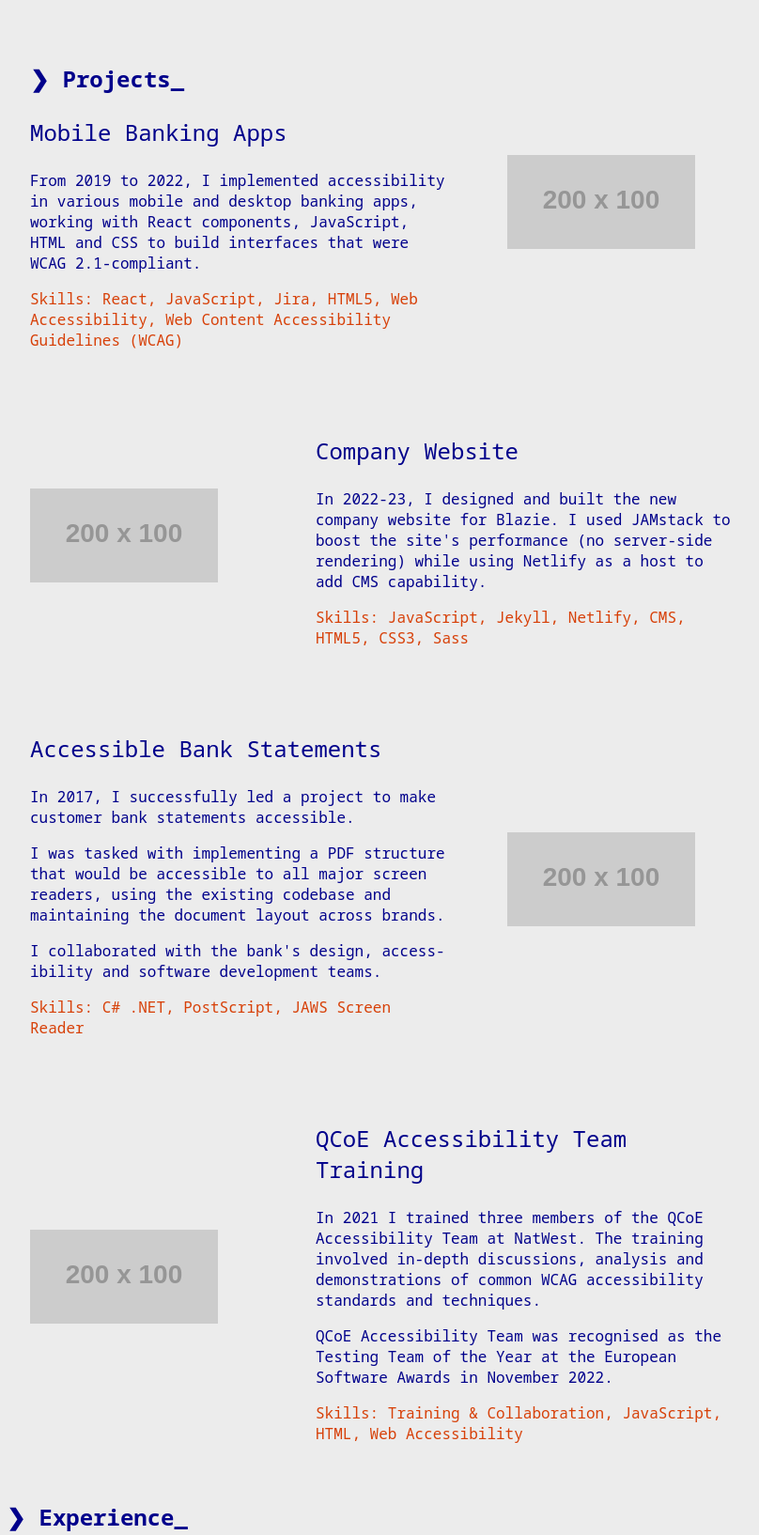
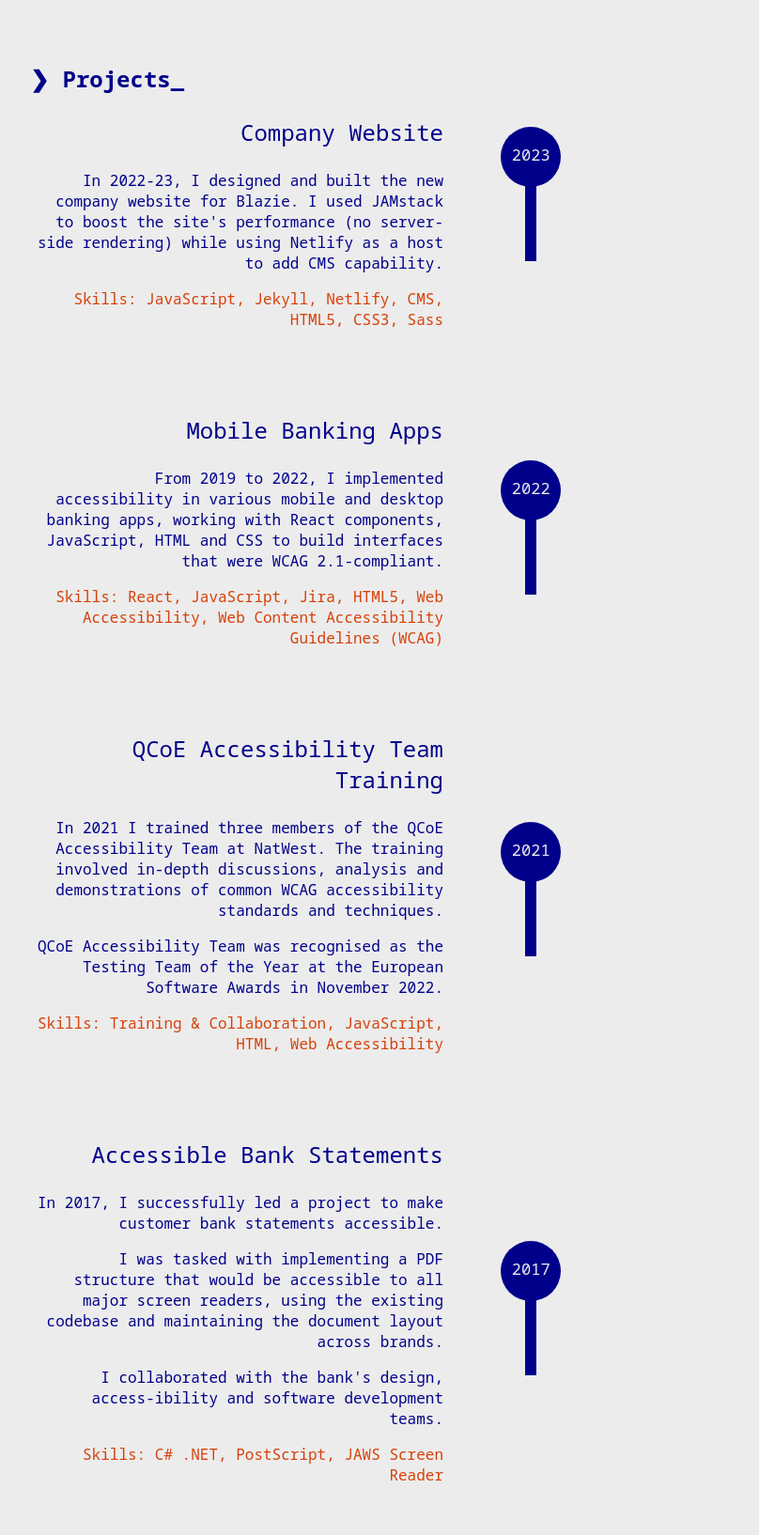
Before and after one commit to ptikobj/dev-portfolio, a plain HTML site: page index.html in a window 1280 px wide. Shown: the part 631-2265 px from the top of the page at 94% size, without its empty margins (233-1041 px from the left). Drawn offline with nearby package versions, Linux system fonts and the light colour scheme; placeholder pictures from the web are drawn by us.

Commit message:
changed layout

```diff
--- a/assets/css/style.css
+++ b/assets/css/style.css
@@ -12,8 +12,8 @@ body {
 }
 
 h1 {
-  padding-left: .25rem;
-  padding-right: .25rem;
+  padding-left: 0.25rem;
+  padding-right: 0.25rem;
   outline: 3px solid #00008b;
 }
 
@@ -32,8 +32,8 @@ h2::after {
 }
 
 a:link {
-  padding-left: .125rem;
-  padding-right: .125rem;
+  padding-left: 0.125rem;
+  padding-right: 0.125rem;
   text-decoration: none;
   color: #00008b;
 }
@@ -76,6 +76,10 @@ ul.responsibilities li::before {
 
 .row ul {
   width: 24rem;
+}
+
+.ta-right {
+  text-align: right;
 }
 
 .button-primary {
@@ -123,6 +127,7 @@ section {
   flex-direction: row;
   justify-content: space-between;
   align-items: center;
+  padding: 25px;
 }
 
 section:last-child {
@@ -132,7 +137,15 @@ section:last-child {
   align-items: start;
 }
 
-section:nth-of-type(2n) .item:first-child {
+section .item:first-child {
+  width: 62%;
+}
+
+section .item:last-child {
+  width: 36.5%;
+}
+
+/* section:nth-of-type(2n) .item:first-child {
   width: 62%;
 }
 
@@ -146,6 +159,14 @@ section:nth-of-type(2n + 1) .item:first-child {
 
 section:nth-of-type(2n + 1) .item:last-child {
   width: 62%;
+} */
+
+section:first-child .item:first-child {
+  width: 36.5%;
+}
+
+section:first-child .item:last-child {
+  width: 62%;
 }
 
 section:last-child .item:first-child {
@@ -156,8 +177,12 @@ section:last-child .item:last-child {
   width: 36.5%;
 }
 
-.item {
-  padding: 25px;
+.item:first-child {
+  padding-right: 25px;
+}
+
+.item:last-child {
+  padding-left: 25px;
 }
 
 .skills {
@@ -190,11 +215,11 @@ section:last-child .item:last-child {
 
 label {
   display: block;
-  margin-top: .5rem;
+  margin-top: 0.5rem;
 }
 
 input {
-  margin-bottom: .5rem;
+  margin-bottom: 0.5rem;
 }
 
 input,
@@ -232,7 +257,53 @@ textarea:focus {
 /* Mobile */
 @media only screen and (max-device-width: 30rem) {
   body {
-    margin: .875rem;
+    margin: 0.875rem;
     width: 30rem;
   }
 }
+
+/* CSS vertical line/bar */
+.progress {
+  text-align: center;
+}
+
+.progress .circle,
+.progress .bar {
+  display: block;
+  background: #00008b;
+  width: 64px;
+  height: 64px;
+  border-radius: 64px;
+}
+
+.progress .bar {
+  position: relative;
+  width: 12px;
+  height: 80px;
+  margin: -1px 0 0 26px;
+  border-radius: 0;
+  top: 0;
+  vertical-align: top;
+  left: 0;
+}
+
+.progress .circle .label {
+  display: inline-block;
+  width: 64px;
+  height: 64px;
+  line-height: 60px;
+  border-radius: 64px;
+  color: #ececec;
+  font-size: 17px;
+}
+
+.progress .circle .title {
+  color: #00008b;
+  font-size: 13px;
+  line-height: 18px;
+  padding-left: 55px;
+  display: block;
+  width: calc(100vw - 130px);
+  margin-top: -25px;
+  text-align: left;
+}
--- a/index.html
+++ b/index.html
@@ -77,6 +77,28 @@
       <section>
         <div class="item">
           <h2 id="projects">Projects</h2>
+          <p class="subheading ta-right">Company Website</p>
+          <p class="ta-right">
+            In 2022-23, I designed and built the new company website for
+            Blazie. I used JAMstack to boost the site's performance (no
+            server-side rendering) while using Netlify as a host to add
+            CMS capability.
+          </p>
+          <p class="red ta-right">
+            Skills: JavaScript, Jekyll, Netlify, CMS, HTML5, CSS3, Sass
+          </p>
+        </div>
+        <div class="item">
+          <div class="progress">
+            <div class="circle">
+              <span class="label">2023</span>
+            </div>
+            <span class="bar done"></span>
+          </div>
+        </div>
+      </section>
+      <section>
+        <div class="item ta-right">
           <p class="subheading">Mobile Banking Apps</p>
           <p>
             From 2019 to 2022, I implemented accessibility in various
@@ -89,29 +111,45 @@
             Web Content Accessibility Guidelines (WCAG)
           </p>
         </div>
-        <div class="item img-container">
-          <img src="https://placehold.co/200x100/EEE/31343C" alt="" />
+        <div class="item">
+          <div class="progress">
+            <div class="circle">
+              <span class="label">2022</span>
+            </div>
+            <span class="bar done"></span>
+          </div>
         </div>
       </section>
       <section>
-        <div class="item img-container">
-          <img src="https://placehold.co/200x100/EEE/31343C" alt="" />
+        <div class="item ta-right">
+          <p class="subheading">QCoE Accessibility Team Training</p>
+          <p>
+            In 2021 I trained three members of the QCoE Accessibility
+            Team at NatWest. The training involved in-depth discussions,
+            analysis and demonstrations of common WCAG accessibility
+            standards and techniques.
+          </p>
+          <p>
+            QCoE Accessibility Team was recognised as the Testing Team
+            of the Year at the European Software Awards in November
+            2022.
+          </p>
+          <p class="red">
+            Skills: Training & Collaboration, JavaScript, HTML, Web
+            Accessibility
+          </p>
         </div>
         <div class="item">
-          <p class="subheading">Company Website</p>
-          <p>
-            In 2022-23, I designed and built the new company website for
-            Blazie. I used JAMstack to boost the site's performance (no
-            server-side rendering) while using Netlify as a host to add
-            CMS capability.
-          </p>
-          <p class="red">
-            Skills: JavaScript, Jekyll, Netlify, CMS, HTML5, CSS3, Sass
-          </p>
+          <div class="progress">
+            <div class="circle">
+              <span class="label">2021</span>
+            </div>
+            <span class="bar done"></span>
+          </div>
         </div>
       </section>
       <section>
-        <div class="item">
+        <div class="item ta-right">
           <p class="subheading">Accessible Bank Statements</p>
           <p>
             In 2017, I successfully led a project to make customer bank
@@ -130,31 +168,13 @@
             Skills: C# .NET, PostScript, JAWS Screen Reader
           </p>
         </div>
-        <div class="item img-container">
-          <img src="https://placehold.co/200x100/EEE/31343C" alt="" />
-        </div>
-      </section>
-      <section>
-        <div class="item img-container">
-          <img src="https://placehold.co/200x100/EEE/31343C" alt="" />
-        </div>
         <div class="item">
-          <p class="subheading">QCoE Accessibility Team Training</p>
-          <p>
-            In 2021 I trained three members of the QCoE Accessibility
-            Team at NatWest. The training involved in-depth discussions,
-            analysis and demonstrations of common WCAG accessibility
-            standards and techniques.
-          </p>
-          <p>
-            QCoE Accessibility Team was recognised as the Testing Team
-            of the Year at the European Software Awards in November
-            2022.
-          </p>
-          <p class="red">
-            Skills: Training & Collaboration, JavaScript, HTML, Web
-            Accessibility
-          </p>
+          <div class="progress">
+            <div class="circle">
+              <span class="label">2017</span>
+            </div>
+            <span class="bar done"></span>
+          </div>
         </div>
       </section>
       <section>
@@ -362,7 +382,11 @@
           <h2>Socials</h2>
           <ul>
             <li>
-              <a class="social-link" href="#">
+              <a
+                class="social-link"
+                href="https://uk.linkedin.com/in/gnchapman"
+                target="_blank"
+              >
                 <img
                   class="icon"
                   src="assets/img/linkedin.svg"
@@ -372,7 +396,11 @@
               </a>
             </li>
             <li>
-              <a class="social-link" href="#">
+              <a
+                class="social-link"
+                href="https://stackoverflow.com/users/17077605/george-chapman"
+                target="_blank"
+              >
                 <img
                   class="icon"
                   src="assets/img/stack-overflow.svg"
@@ -382,7 +410,11 @@
               </a>
             </li>
             <li>
-              <a class="social-link" href="#">
+              <a
+                class="social-link"
+                href="https://github.com/ptikobj"
+                target="_blank"
+              >
                 <img
                   class="icon"
                   src="assets/img/github.svg"
```
